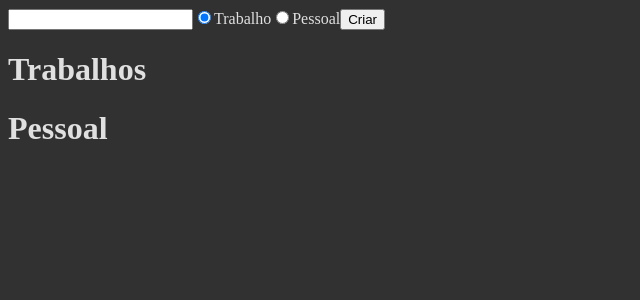
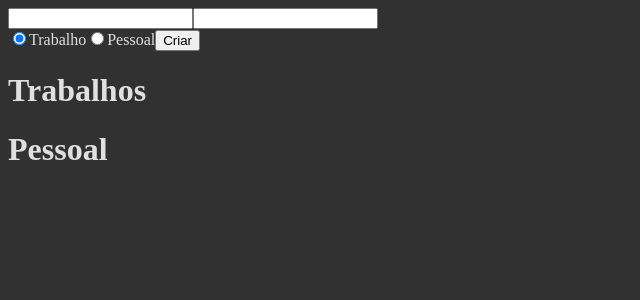
Before and after one commit to Elesiann/foursales-todo-app, a React (Create React App) app: page / in a window 1280 px wide. Shown: the top 300 px of the page, without its empty margins (0-640 px from the left). Built offline with nearby package versions, Linux system fonts and the light colour scheme.

Commit message:
description working, delete function not working

```diff
--- a/src/App.js
+++ b/src/App.js
@@ -1,8 +1,10 @@
 import "./App.css";
-import React, { useState } from "react";
+import React, { useState, setState } from "react";
 
 export function App() {
   const [values, setValues] = useState({
+    id: Date.now(),
+    descricao: "",
     atividade: "",
     trabalho: true,
     pessoal: false,
@@ -14,6 +16,7 @@ export function App() {
     setValues({
       ...values,
       [event.target.name]: event.target.value,
+      [event.target.descricao]: event.target.descricao,
     });
   }
 
@@ -22,14 +25,23 @@ export function App() {
     setAtividades([
       ...atividades,
       {
+        id: values.id,
         nome: values.atividade,
+        descricao: values.descricao,
         checkTrabalho: values.trabalho,
         checkPessoal: values.pessoal,
       },
     ]);
   }
 
+  function deleteTodo(id) {
+    const updatedTodos = [...values].filter((values) => values.id !== id);
+
+    setValues(updatedTodos);
+  }
+
   return (
+    // ==========================================================================================
     <div className="App">
       <form onSubmit={handleSubmit}>
         <input
@@ -38,7 +50,14 @@ export function App() {
           value={values.atividade}
           onChange={handleChange}
         />
-        {/* <textarea name="" id="" cols="20" rows="5" placeholder="Descrição"></textarea> <br /> */}
+        <input
+          maxLength="100"
+          name="descricao"
+          type="text"
+          value={values.descricao}
+          onChange={handleChange}
+        />
+        <br />
         <input
           name="trabalho"
           id="trabalho"
@@ -49,7 +68,6 @@ export function App() {
           }}
         />
         <label htmlFor="trabalho">Trabalho</label>
-
         <input
           name="pessoal"
           id="pessoal"
@@ -60,27 +78,41 @@ export function App() {
           }}
         />
         <label htmlFor="pessoal">Pessoal</label>
-
         <button type="submit">Criar</button>
       </form>
+      {/* ========================================================================================== */}
 
+      {/* ========================================================================================== */}
+      <div key={values.id}>
         <div>
           <h1>Trabalhos</h1>
           {atividades.map(
             (atividade) =>
               atividade.checkTrabalho === true && (
-              <div>Todo: {atividade.nome}</div>
+                <div>
+                  Todo: {atividade.nome} <br />
+                  descricao: {atividade.descricao}
+                  <button onClick={deleteTodo}>deletar</button>
+                </div>
               )
           )}
+        </div>
 
+        <div key={values.id}>
           <h1>Pessoal</h1>
           {atividades.map(
             (atividade) =>
               atividade.checkPessoal === true && (
-              <div>Todo: {atividade.nome}</div>
+                <div>
+                  Todo: {atividade.nome} <br />
+                  descricao: {atividade.descricao}
+                  <button onClick={deleteTodo}>deletar</button>
+                </div>
               )
           )}
         </div>
       </div>
+    </div>
+    // ==================================================================================================
   );
 }
```
Also changed, not shown: src/components/ListTodos.js (deleted, +0 -10 lines). Lines whose indentation alone changed are shown as unchanged.
